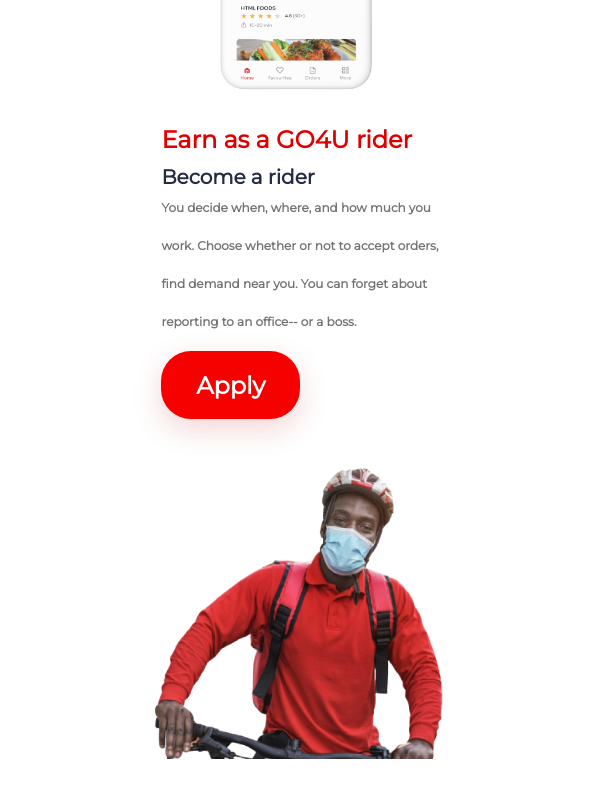
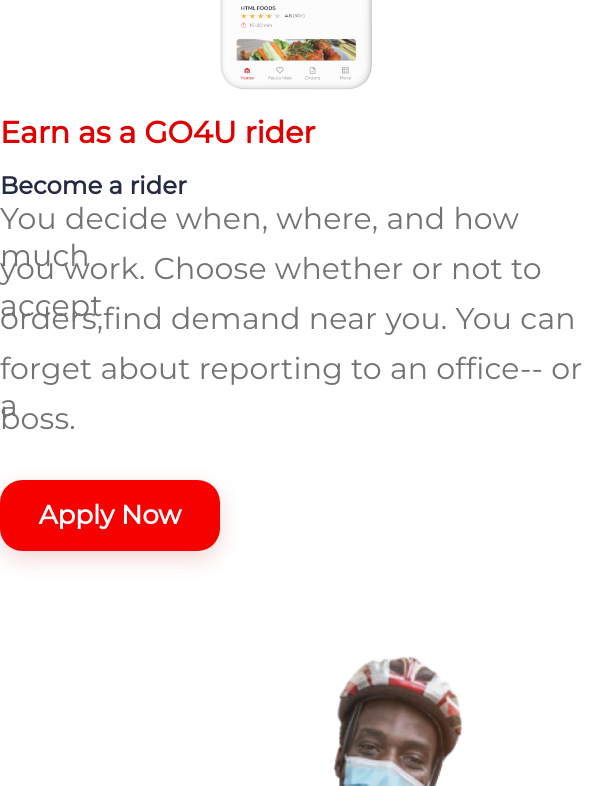
Before and after one commit to adewaleftk/go4u, a React (Create React App) app: page / in a window 600 px wide. Shown: the part 1454-2240 px from the top of the page. Built offline with nearby package versions, Linux system fonts and the light colour scheme.

Commit message:
responsiveness updated

```diff
--- a/src/components/Rider.js
+++ b/src/components/Rider.js
@@ -5,31 +5,22 @@
   return (
     <div className="rider">
         <div className="riderImage">
-            <img src={require('../images/Rider.png')} alt="Dispatch Rider" className="riderPic" />
+            <img src={require('../images/Rider.png')} alt="Dispatch Rider" />
         </div>
         <div className="earnInfo">
             <div>
                 <p className="earn">Earn as a GO4U rider</p>
             </div>
             <div className="moreInfo">
-                <div>
                     <h2>Become a rider</h2>
-                </div>
-                <div>
-                    <p>You decide when, where, and how much you</p>
-                </div>
-                <div>
-                    <p>work. Choose whether or not to accept orders,</p>
-                </div>
-                <div>
-                    <p>find demand near you. You can forget about</p>
-                </div>
-                <div>
-                    <p>reporting to an office-- or a boss.</p>
-                </div>
+                    <p>You decide when, where, and how much</p>
+                    <p>you work. Choose whether or not to accept</p>
+                    <p>orders,find demand near you. You can</p>
+                    <p> forget about reporting to an office-- or a</p>
+                    <p> boss.</p>
             </div>
             <div className="applyBox">
-            <a href="www.whatever.com" target="_blank">Apply</a>
+            <a href="mailto:support@Go4u.ng" target="_blank"  rel="noopener noreferrer">Apply Now</a>
             </div>
         </div>
     </div>
--- a/src/styles/header.css
+++ b/src/styles/header.css
@@ -7,7 +7,7 @@
     --textColor: #ffffff;
 }
 
-@media only screen and (min-width: 961px) {
+@media only screen and (min-width: 768px) {
 
     .main-header {
         display: flex;
@@ -23,18 +23,6 @@
         font-size: 20px;
         height: 670px;
     }
-
- /* .main-header h1{
-        display: flex;
-        justify-content: center;
-        color: var(--mainColor);
-        width: 1180px;
-        align-self: center;
-
-        font-style: normal;
-        font-size: 48px;
-        font-weight: 800;
-    } */
 
     .look {
         font-size: 48px;
@@ -133,125 +121,7 @@
 }
 
 
-@media only screen and (min-width: 301px) and (max-width: 600px) {
-
-    .main-header {
-       display: flex;
-       flex-direction: column;
-       justify-content: center;
-       align-items: center;
-       background-image: url('../images/navbar_background.png');
-       background-size: cover;
-       color: var(--textColor);
-       height: 250px;
-       width: full;
-       font-family: 'Sora';
-       font-style: normal;
-   }
-
-   /* .look {
-    font-size: 15px;
-    font-family: 'Sora';
-    font-style: normal;
-    width: full;
-    display: flex;
-    justify-content: center;
-    align-items: center;
-    margin: 10px;
-    border: 1px solid red;
-}
-
-.the {
-    font-size: 12px;
-    font-weight: 800;
-    font-family: 'Sora';
-    width: full;
-    display: flex;
-    justify-content: center;
-    align-items: center;
-    margin: 10px;
-    border: 1px solid red;
-} */
-
-.intro {
-    display: flex;
-    flex-direction: column;
-    width: full;
-    text-align: center;
-    font-size: 13px;
-    font-weight: 800;
-
-}
-
-.go4uIs {
-    font-size: 12px;
-    font-weight: 400;
-    line-height: 36px;
-    font-family: 'Sora';
-    width: 100%;
-    display: flex;
-    flex-direction: column;
-    text-align: center;
-}
-
-   .buttons {
-    display: flex;
-    justify-content: center;
-    align-items: center;
-    flex-direction: row;
-    width: 100%;
-    pointer-events: none;
-}
-
-.playStore {
-    display: flex;
-    width: 45%;
-    border-radius: 31.3253px;
-    margin: 5px;
-    background-color: #E00000;
-    display: flex;
-    justify-content: center;
-    align-items: center;
-    height: 30px;
-}
-
-.playStore a {
-    font-size: 20px;
-    font-weight: 800;
-    color: #ffffff;
-    text-decoration: none;
-}
-
-.playStore:hover {
-    background-color: red;
-}
-
-.appStore {
-    display: flex;
-    background-color: transparent;
-    border: 1.5px solid white;
-    width: 45%;
-    border-radius: 31.3253px;
-    display: flex;
-    justify-content: center;
-    align-items: center;
-    height: 30px;
-    margin: 5px;
-}
-
-.appStore a {
-    font-size: 20px;
-    font-weight: 800;
-    color: #ffffff;
-    text-decoration: none;
-
-}
-
-.appStore:hover {
-    background-color: red;
-}
- }
-
+/*
  @media only screen and (min-width: 601px) and (max-width: 960px) {
     .main-header {
         display: flex;
@@ -369,4 +239,4 @@
     .appStore:hover {
         background-color: red;
     }
- }
+ } */
--- a/src/styles/howAppWorks.css
+++ b/src/styles/howAppWorks.css
@@ -1,6 +1,7 @@
 @import url('https://fonts.googleapis.com/css2?family=Poppins:wght@300&display=swap');
 
 @media only screen and (min-width: 961px) {
+
 
     .words {
         color: #000000;
@@ -15,6 +16,9 @@
         opacity: 0.8;
         margin-top: 10px;
         margin-bottom: 10px;
+    }
+    .how img {
+        display: none;
     }
 }
 
--- a/src/styles/rider.css
+++ b/src/styles/rider.css
@@ -82,168 +82,177 @@
 }
 
 
-@media only screen and (min-width: 301px) and (max-width: 600px) {
+@media only screen and (min-width: 301px) and (max-width: 550px) {
 
     .rider {
         display: flex;
         flex-direction: column-reverse;
         justify-content: center;
         align-items: center;
-        margin-bottom: 80px;
     }
 
     .earn {
-        color: #E10000;
-        font-family: 'Montserrat';
-        font-style: normal;
-        font-weight: 700;
-        font-size: 24px;
-        line-height: 50px;
-    }
-
-    .riderImage {
-        display: flex;
-        justify-content: center;
-        margin: 30px;
-    }
-
-    .riderPic {
-        display: flex;
-        height: 300px;
-    }
-
-    .earnInfo {
-        display: flex;
-        flex-direction: column;
-        justify-content: center;
-        width: full;
-    }
-
-    .moreInfo h2 {
-        font-size: 20px;
-        font-weight: 800;
-        color: #252B42;
-    }
-
-    .moreInfo p {
-        font-family: 'Montserrat';
-        font-style: normal;
-        font-weight: 700;
-        font-size: 12px;
-        line-height: 38px;
-        letter-spacing: 0.01px;
-        color: #737373;
-    }
-
-    .applyBox {
-        background: #F70000;
-        box-shadow: 0px 10px 30px rgba(183, 50, 39, 0.2);
-        border-radius: 30px;
-        width: 50%;
-        height: 68px;
-        margin-top: 10px;
-        margin-bottom: 10px;
-        display: flex;
-        justify-content: center;
-        align-items: center;
-    }
-
-    .applyBox a {
-        text-decoration: none;
-        color: #FFFFFF;
-        font-family: 'Montserrat';
-        font-style: normal;
-        font-weight: 700;
-        font-size: 24px;
-    }
-}
-
-@media only screen and (min-width: 601px) and (max-width: 960px) {
-    .rider {
-        display: flex;
-        flex-direction: column;
-        justify-content: center;
-        align-items: center;
-        margin-bottom: 80px;
-    }
-
-    .riderImage {
-        /* float: left; */
-        padding-left: 20px;
-        padding-bottom: 50px;
-        padding-top: 20px;
-        width: auto;
-    }
-
-    .riderPic {
-        width: 300px;
-        height: auto;
-    }
-
-    .earnInfo {
-        width: auto;
-        padding-left: 20px;
-
-    }
-
-    .moreInfo h2 {
-        font-size: 35px;
-        font-weight: 800;
-    }
-
-    .moreInfo p {
-        font-family: 'Montserrat';
-        font-style: normal;
-        font-weight: 500;
-        font-size: 24px;
-        line-height: 28px;
-        text-align: justify;
-        letter-spacing: 0.2px;
-        color: #737373;
-    }
-
-    .earn {
-        color: #E10000;
-        padding-bottom: 20px;
-        font-family: 'Montserrat';
-        font-style: normal;
-        font-size: 50px;
-        font-weight: 700;
-        line-height: 36px;
-        letter-spacing: 0.1px;
-    }
-
-    .applyLink {
-        text-decoration: none;
+        width: 367px;
+        height: 36px;
         font-family: 'Montserrat';
         font-style: normal;
         font-weight: 700;
         font-size: 24px;
         line-height: 36px;
         letter-spacing: 0.1px;
+        color: #E10000;
+    }
+
+    .riderImage {
+        display: flex;
+        justify-content: center;
+    }
+
+    .riderImage img {
+        margin-top: 40px;
+        width: 297px;
+        height: 308px;
+    }
+    .earnInfo {
+        display: flex;
+        flex-direction: column;
+        justify-content: center;
+    }
+
+    .moreInfo h2 {
+        width: 367px;
+        height: 29px;
+        font-family: 'Montserrat';
+        font-style: normal;
+        font-weight: 700;
+        font-size: 24px;
+        line-height: 29px;
+        letter-spacing: 0.2px;
+        color: #252B42;
+    }
+
+    .moreInfo p {
+        width: 367px;
+        height: 30px;
+        font-family: 'Montserrat';
+        font-style: normal;
+        font-weight: 500;
+        font-size: 16px;
+        line-height: 30px;
+        letter-spacing: 0.2px;
+        color: #737373;
+    }
+
+    .applyBox {
+        background: #F70000;
+        box-shadow: 0px 7.5px 22.5px rgba(183, 50, 39, 0.2);
+        border-radius: 22.5px;
+        margin-top: 10px;
+        margin-bottom: 10px;
+        display: flex;
+        justify-content: center;
+        align-items: center;
+        width: 177px;
+        height: 51px;
+        margin-top: 30px;
+    }
+
+    .applyBox a {
+        text-decoration: none;
+        font-family: 'Montserrat';
+        font-style: normal;
+        font-weight: 700;
+        font-size: 16px;
+        line-height: 27px;
+        letter-spacing: 0.075px;
         color: #FFFFFF;
+    }
+}
+
+@media only screen and (min-width: 551px) and (max-width: 960px) {
+    .rider {
         display: flex;
+        flex-direction: column-reverse;
         justify-content: center;
         align-items: center;
     }
 
+    .earn {
+        width: full;
+        height: 36px;
+        font-family: 'Montserrat';
+        font-style: normal;
+        font-weight: 700;
+        font-size: 30px;
+        line-height: 36px;
+        letter-spacing: 0.1px;
+        color: #E10000;
+    }
+
+    .riderImage {
+        display: flex;
+        justify-content: center;
+    }
+
+    .riderImage img {
+        margin-top: 80px;
+        width: 500px;
+    }
+    .earnInfo {
+        display: flex;
+        flex-direction: column;
+        justify-content: center;
+    }
+
+    .moreInfo h2 {
+        width: full;
+        height: 29px;
+        font-family: 'Montserrat';
+        font-style: normal;
+        font-weight: 700;
+        font-size: 24px;
+        line-height: 29px;
+        letter-spacing: 0.2px;
+        color: #252B42;
+    }
+
+    .moreInfo {
+        margin-top: 20px;
+    }
+
+    .moreInfo p {
+        width: 100%;
+        height: 50px;
+        font-family: 'Montserrat';
+        font-style: normal;
+        font-weight: 500;
+        font-size: 30px;
+        letter-spacing: 0.2px;
+        color: #737373;
+    }
+
     .applyBox {
         background: #F70000;
-        box-shadow: 0px 10px 30px rgba(183, 50, 39, 0.2);
-        border-radius: 30px;
-        width: 250px;
-        height: 68px;
-        margin-top: 20px;
-        margin-bottom: 20px;
+        box-shadow: 0px 7.5px 22.5px rgba(183, 50, 39, 0.2);
+        border-radius: 22.5px;
+        margin-top: 10px;
+        margin-bottom: 10px;
         display: flex;
         justify-content: center;
         align-items: center;
+        width: 220px;
+        height: 71px;
+        margin-top: 30px;
     }
 
     .applyBox a {
         text-decoration: none;
+        font-family: 'Montserrat';
+        font-style: normal;
+        font-weight: 700;
+        font-size: 26px;
+        line-height: 27px;
+        letter-spacing: 0.075px;
         color: #FFFFFF;
-        font-weight: 800;
-        font-size: 24px;
     }
 }
```
Lines whose indentation alone changed are shown as unchanged.
